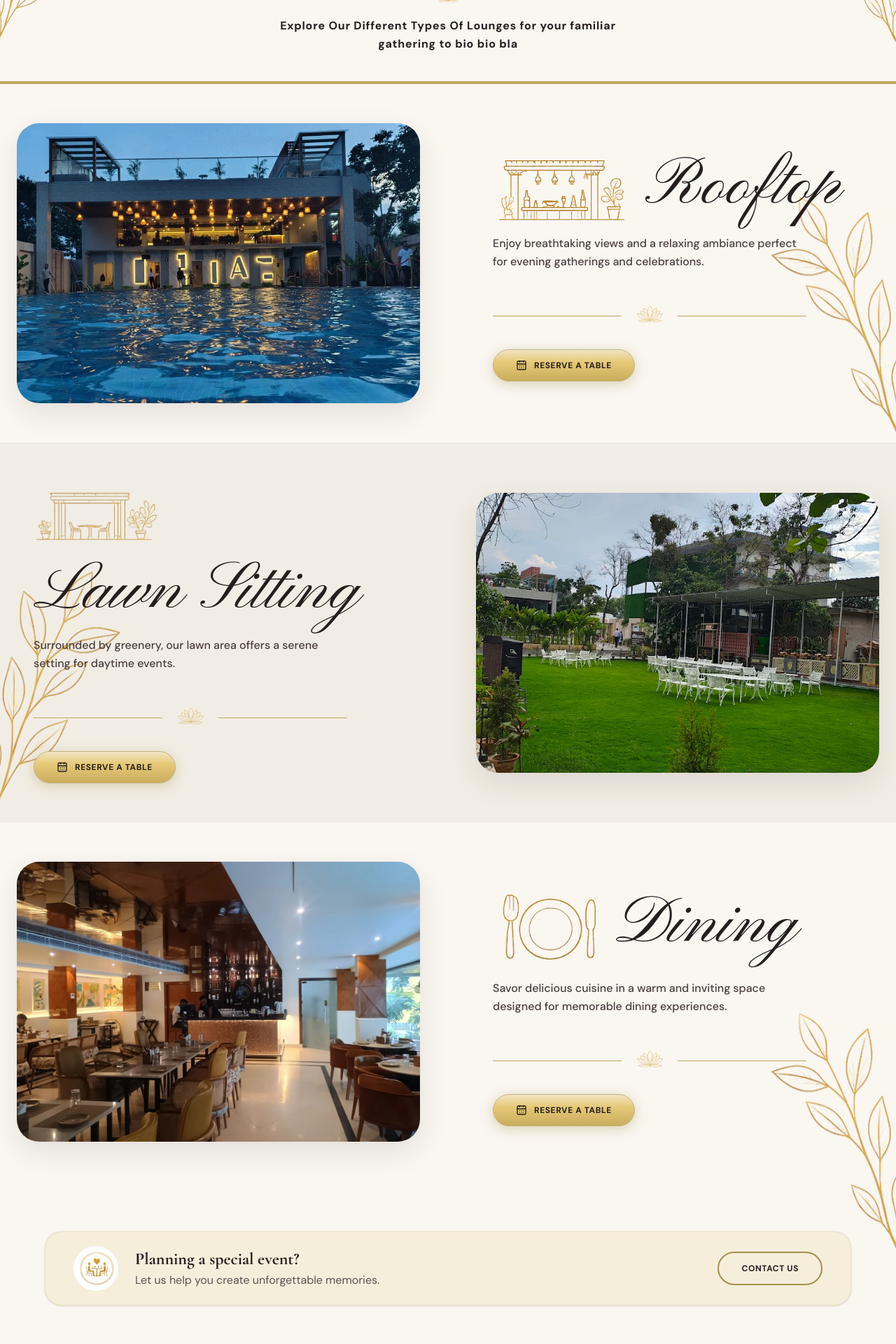
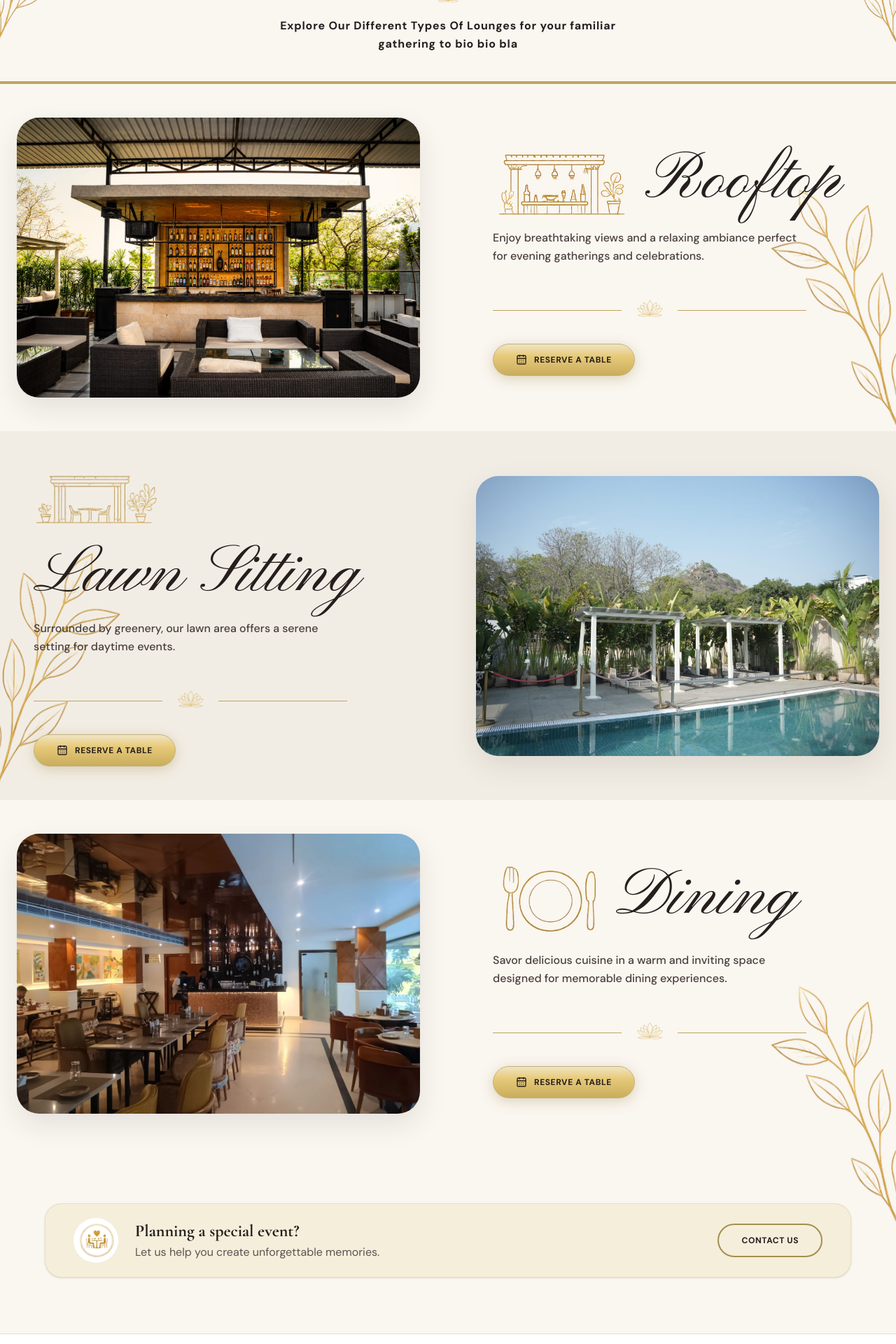
Before and after one commit to alfredalpino/AnantaHill, a Next.js app: page /events in a window 1280 px wide. Shown: the part 320-2240 px from the top of the page at 70% size. Built offline with nearby package versions, Linux system fonts and the light colour scheme.

Commit message:
Update Events page design and add rooftop image

```diff
--- a/app/events/page.tsx
+++ b/app/events/page.tsx
@@ -33,7 +33,7 @@ export default function EventsPage() {
             {/* 1. Header Section */}
             <section className="bg-[#FAF6F0] pt-12 pb-8 md:pt-16 md:pb-10 relative overflow-hidden">
                 {/* Header Framing Leaves */}
-                <div className="absolute left-0 md:top-1/2 top-1/5 -translate-y-[45%] -translate-x-[26%] opacity-80 w-40 sm:w-52 md:w-64 aspect-square pointer-events-none select-none z-0">
+                <div className="absolute left-0 md:top-1/2 top-[30%] -translate-y-[45%] -translate-x-[26%] sm:opacity-80 opacity-25 w-40 sm:w-52 md:w-64 aspect-square pointer-events-none select-none z-0">
                     <Image
                         src="/graphics/event-leaf-left.png"
                         alt=""
@@ -42,7 +42,7 @@ export default function EventsPage() {
                         className="object-contain"
                     />
                 </div>
-                <div className="absolute right-0 md:top-1/2 top-1/5 -translate-y-[45%] translate-x-[26%] opacity-80 w-40 sm:w-52 md:w-64 aspect-square pointer-events-none select-none z-0">
+                <div className="absolute right-0 md:top-1/2 top-[30%] -translate-y-[45%] translate-x-[26%] sm:opacity-80 opacity-25 w-40 sm:w-52 md:w-64 aspect-square pointer-events-none select-none z-0">
                     <Image
                         src="/graphics/event-leaf-right.png"
                         alt=""
@@ -88,7 +88,7 @@ export default function EventsPage() {
             <div className="w-full h-[4px] bg-[#bda660] relative z-10" />
 
             {/* 3. Rooftop Section */}
-            <section className="bg-[#FAF6F0] py-10 md:py-14 relative overflow-hidden z-10">
+            <section className="bg-[#FAF6F0] py-10 md:py-12 relative overflow-hidden z-10">
                 {/* Framing gold leaf on the right edge of screen */}
                 <div className="hidden md:block absolute right-0 top-2/3 -translate-y-1/2 translate-x-[28%] opacity-80 w-48 sm:w-60 md:w-80 lg:w-[24rem] aspect-square pointer-events-none select-none z-0">
                     <Image
@@ -106,7 +106,7 @@ export default function EventsPage() {
                             {/* Image */}
                             <div className="order-1 w-full h-[240px] sm:h-[350px] md:h-[400px] relative overflow-hidden rounded-[2rem] shadow-[0_15px_40px_rgba(38,30,30,0.1)]">
                                 <Image
-                                    src="/images/lounge-view.webp"
+                                    src="/images/rooftop.jpeg"
                                     alt="Rooftop bar lounge view"
                                     fill
                                     sizes="(max-w-768px) 100vw, (max-w-1024px) 50vw, 550px"
@@ -155,7 +155,7 @@ export default function EventsPage() {
             </section>
 
             {/* 4. Lawn Sitting Section */}
-            <section className="bg-[#F2EDE4] py-10 md:py-14 relative overflow-hidden z-10">
+            <section className="bg-[#F2EDE4] py-10 md:py-12 relative overflow-hidden z-10">
                 {/* Framing gold leaf on the left edge of screen */}
                 <div className="hidden md:block absolute left-0 top-2/3 -translate-y-1/2 -translate-x-[28%] opacity-80 w-48 sm:w-60 md:w-80 lg:w-[24rem] aspect-square pointer-events-none select-none z-0">
                     <Image
@@ -209,7 +209,7 @@ export default function EventsPage() {
                             {/* Image (Desktop Right) */}
                             <div className="order-1 w-full h-[240px] sm:h-[350px] md:h-[400px] relative overflow-hidden rounded-[2rem] shadow-[0_15px_40px_rgba(38,30,30,0.1)]">
                                 <Image
-                                    src="/images/lawn.webp"
+                                    src="/images/our-story.jpeg"
                                     alt="Poolside lawn sitting area"
                                     fill
                                     sizes="(max-w-768px) 100vw, (max-w-1024px) 50vw, 550px"
@@ -222,7 +222,7 @@ export default function EventsPage() {
             </section>
 
             {/* 5. Dining & Planning Section */}
-            <section className="bg-[#FAF6F0] py-10 md:py-14 relative overflow-hidden z-10">
+            <section className="bg-[#FAF6F0] py-10 md:py-12 relative overflow-hidden z-10">
                 {/* Framing gold leaf on the right edge of screen */}
                 <div className="hidden md:block absolute right-0 top-1/3 translate-x-[28%] opacity-80 w-48 sm:w-60 md:w-80 lg:w-[24rem] aspect-square pointer-events-none select-none z-0">
                     <Image
```
Also changed, not shown: public/images/rooftop.jpeg (added).
